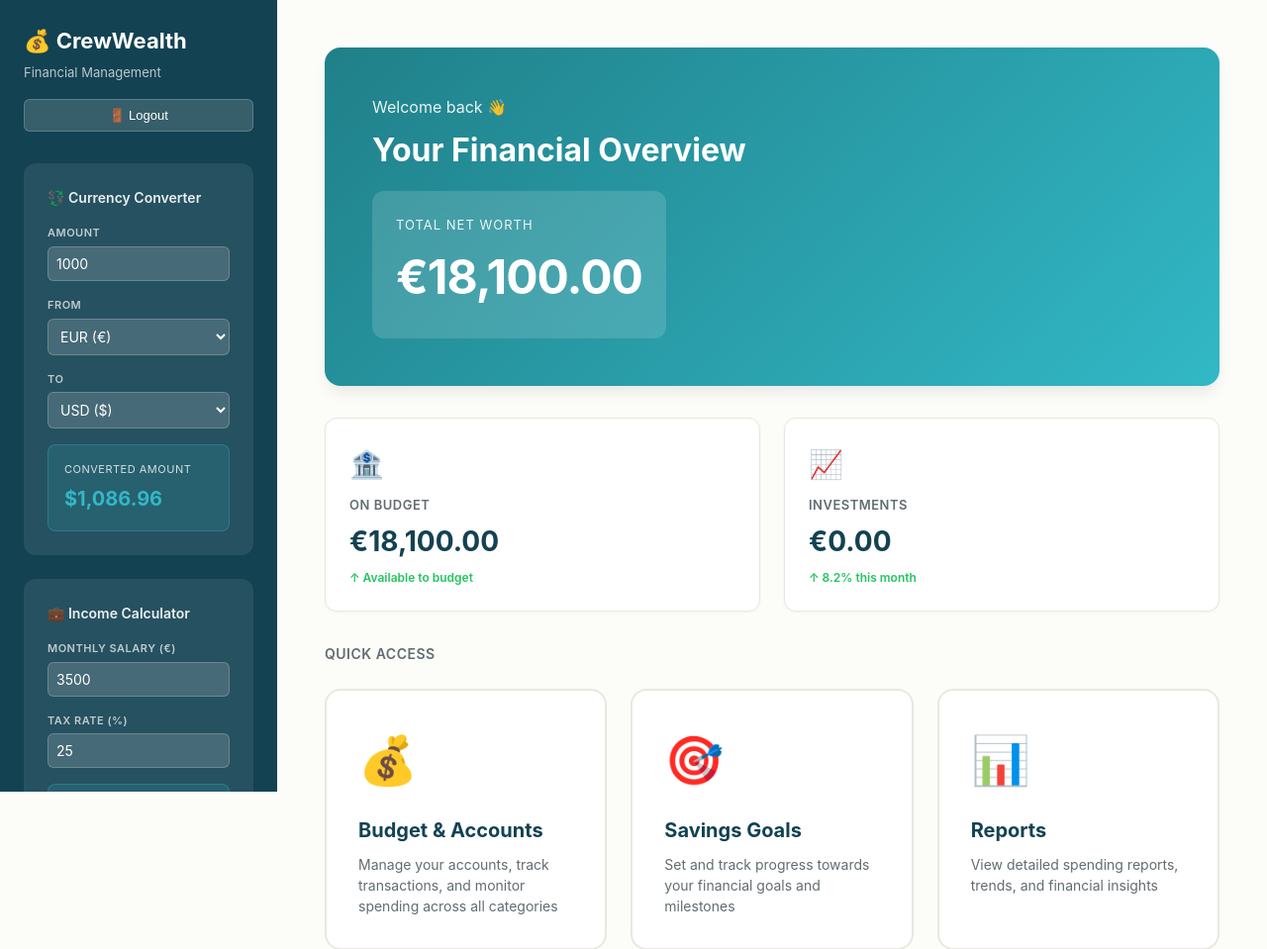
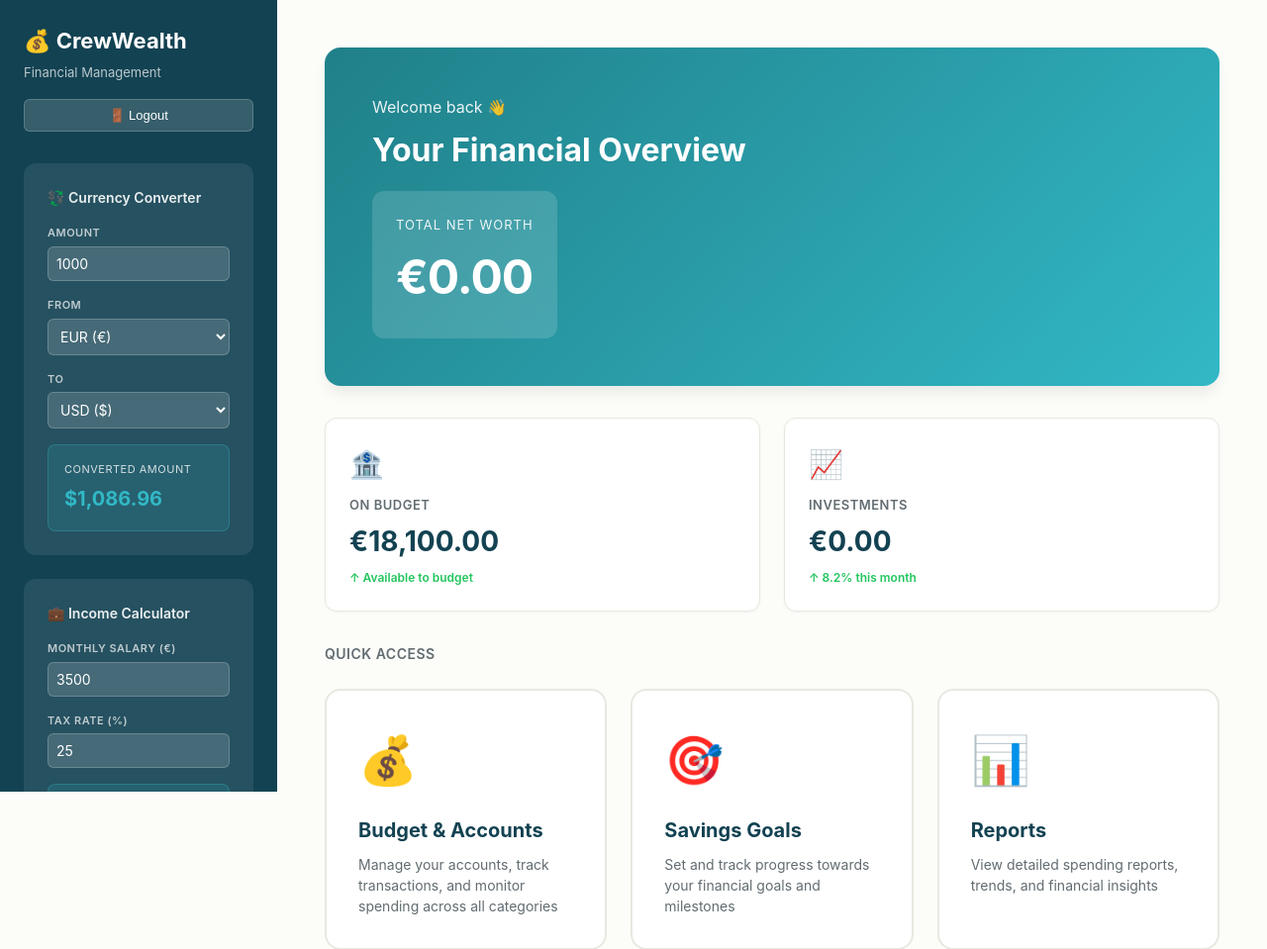
Before and after one commit to CrewWealth/CrewWealth, a Flask app: template app/templates/index.html in a window 1280 px wide. Shown: the top 959 px of the page at 99% size. Run offline with Flask 3, Linux system fonts and the light colour scheme; the template is opened without the code that fills it, so the values that code supplies are empty; some libraries are stand-ins or nearby versions.

Commit message:
Fix: Add Net Worth calculation to Dashboard + update requirements

```diff
--- a/app/templates/index.html
+++ b/app/templates/index.html
@@ -516,7 +516,7 @@
                 <div class="hero-title">Your Financial Overview</div>
                 <div class="hero-networth">
                     <div class="hero-networth-label">Total Net Worth</div>
-                    <div class="hero-networth-value" id="totalNetWorth">€18,100.00</div>
+                    <div class="hero-networth-value" id="totalNetWorth">€{{ "%.2f"|format(net_worth) }}</div>
                 </div>
             </div>
 
@@ -639,43 +639,127 @@
     }
 
     try {
+        console.log('🔍 DEBUG: Loading accounts for user:', currentUser.uid);
+        console.log('🔍 DEBUG: User email:', currentUser.email);
+
         // 🔥 FIREBASE: Load accounts from USER-SPECIFIC subcollection
-            // Path: users/{userId}/accounts
-            const accountsSnapshot = await db.collection('users').doc(currentUser.uid).collection('accounts').get();
+        const accountsRef = db.collection('users').doc(currentUser.uid).collection('accounts');
+        console.log('🔍 DEBUG: Fetching from path: users/' + currentUser.uid + '/accounts');
+
+        const accountsSnapshot = await accountsRef.get();
+
+        console.log('🔍 DEBUG: Snapshot received');
+        console.log('🔍 DEBUG: Snapshot size:', accountsSnapshot.size);
+        console.log('🔍 DEBUG: Snapshot empty?', accountsSnapshot.empty);
+
         const accounts = [];
 
         accountsSnapshot.forEach(doc => {
             const data = doc.data();
-                accounts.push({
+            console.log('🔍 DEBUG: Raw account data from Firebase:', {
+                id: doc.id,
+                 data
+            });
+
+            const account = {
                 id: doc.id,
                 name: data.name || 'Unnamed Account',
                 balance: parseFloat(data.balance) || 0,
                 offBudget: data.offBudget || false
-                });
+            };
+
+            console.log('🔍 DEBUG: Parsed account:', account);
+            accounts.push(account);
         });
 
+        console.log('🔍 DEBUG: Total accounts loaded:', accounts.length);
+        console.log('🔍 DEBUG: Full accounts array:', accounts);
+
         if (accounts.length === 0) {
+            console.log('⚠️ No accounts found for user:', currentUser.email);
             updateDashboardNumbers([]);
-                console.log('⚠️ No accounts found for user:', currentUser.email);
         } else {
+            console.log('✅ Calling updateDashboardNumbers with', accounts.length, 'accounts');
             updateDashboardNumbers(accounts);
-                console.log('✅ Loaded', accounts.length, 'accounts for user:', currentUser.email);
         }
     } catch (error) {
         console.error('❌ Error loading accounts from Firebase:', error);
+        console.error('❌ Error message:', error.message);
+        console.error('❌ Error code:', error.code);
         updateDashboardNumbers([]);
     }
 }
 
+
 function updateDashboardNumbers(accounts) {
-        const totalNetWorth = accounts.reduce((sum, acc) => sum + acc.balance, 0);
-        const onBudget = accounts.filter(a => !a.offBudget).reduce((sum, acc) => sum + acc.balance, 0);
-        const investments = accounts.filter(a => a.offBudget).reduce((sum, acc) => sum + acc.balance, 0);
+    console.log('🎯 updateDashboardNumbers called');
+    console.log('🔍 Received accounts:', accounts);
+    console.log('🔍 Accounts length:', accounts ? accounts.length : 'null/undefined');
 
-        document.getElementById('totalNetWorth').textContent = '€' + totalNetWorth.toLocaleString('en-US', { minimumFractionDigits: 2, maximumFractionDigits: 2 });
-        document.getElementById('onBudgetTotal').textContent = '€' + onBudget.toLocaleString('en-US', { minimumFractionDigits: 2, maximumFractionDigits: 2 });
-        document.getElementById('investmentsTotal').textContent = '€' + investments.toLocaleString('en-US', { minimumFractionDigits: 2, maximumFractionDigits: 2 });
+    // Check if DOM elements exist
+    const netWorthEl = document.getElementById('totalNetWorth');
+    const onBudgetEl = document.getElementById('onBudgetTotal');
+    const investmentsEl = document.getElementById('investmentsTotal');
+
+    console.log('🔍 DOM elements found:', {
+        totalNetWorth: !!netWorthEl,
+        onBudgetTotal: !!onBudgetEl,
+        investmentsTotal: !!investmentsEl
+    });
+
+    if (!accounts || accounts.length === 0) {
+        console.log('⚠️ No accounts, setting all to €0.00');
+        if (netWorthEl) netWorthEl.textContent = '€0.00';
+        if (onBudgetEl) onBudgetEl.textContent = '€0.00';
+        if (investmentsEl) investmentsEl.textContent = '€0.00';
+        return;
     }
+
+    // Calculate totals
+    let totalNetWorth = 0;
+    let onBudget = 0;
+    let investments = 0;
+
+    accounts.forEach(acc => {
+        const balance = parseFloat(acc.balance) || 0;
+        console.log(`🔍 Processing "${acc.name}": €${balance}, offBudget=${acc.offBudget}`);
+
+        totalNetWorth += balance;
+
+        if (acc.offBudget) {
+            investments += balance;
+        } else {
+            onBudget += balance;
+        }
+    });
+
+    console.log('✅ CALCULATED:');
+    console.log('   Total Net Worth: €' + totalNetWorth);
+    console.log('   On Budget: €' + onBudget);
+    console.log('   Investments: €' + investments);
+
+    // Update DOM
+    if (netWorthEl) {
+        const formatted = '€' + totalNetWorth.toLocaleString('en-US', { minimumFractionDigits: 2, maximumFractionDigits: 2 });
+        netWorthEl.textContent = formatted;
+        console.log('✅ Set totalNetWorth to:', formatted);
+    }
+
+    if (onBudgetEl) {
+        const formatted = '€' + onBudget.toLocaleString('en-US', { minimumFractionDigits: 2, maximumFractionDigits: 2 });
+        onBudgetEl.textContent = formatted;
+        console.log('✅ Set onBudgetTotal to:', formatted);
+    }
+
+    if (investmentsEl) {
+        const formatted = '€' + investments.toLocaleString('en-US', { minimumFractionDigits: 2, maximumFractionDigits: 2 });
+        investmentsEl.textContent = formatted;
+        console.log('✅ Set investmentsTotal to:', formatted);
+    }
+
+    console.log('🎉 Update complete!');
+}
+
 
     function updateCurrencyConverter() {
         const amount = parseFloat(document.getElementById('currencyAmount').value) || 0;
```
Also changed, not shown: requirements.txt (+52 -8 lines). Lines whose indentation alone changed are shown as unchanged.
